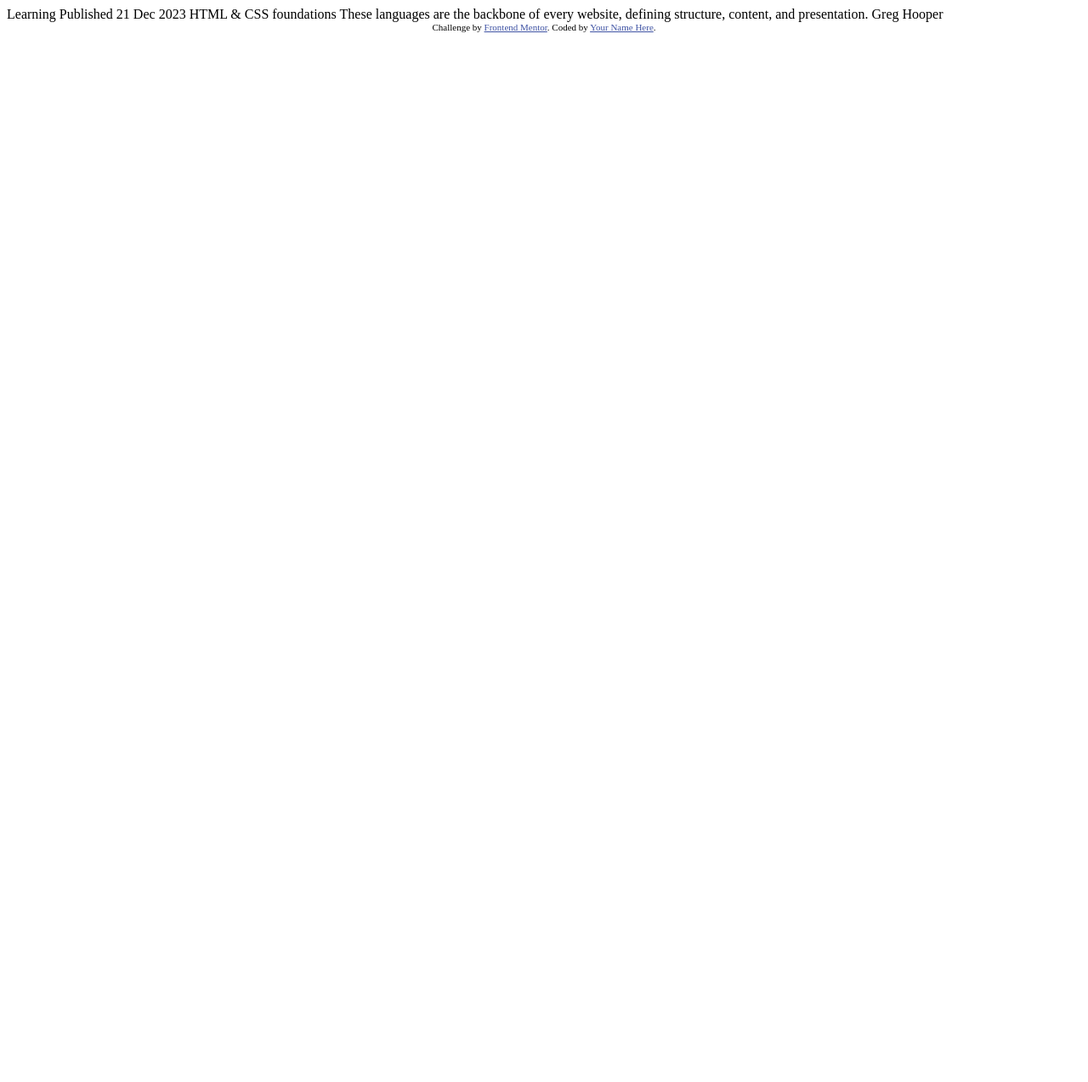
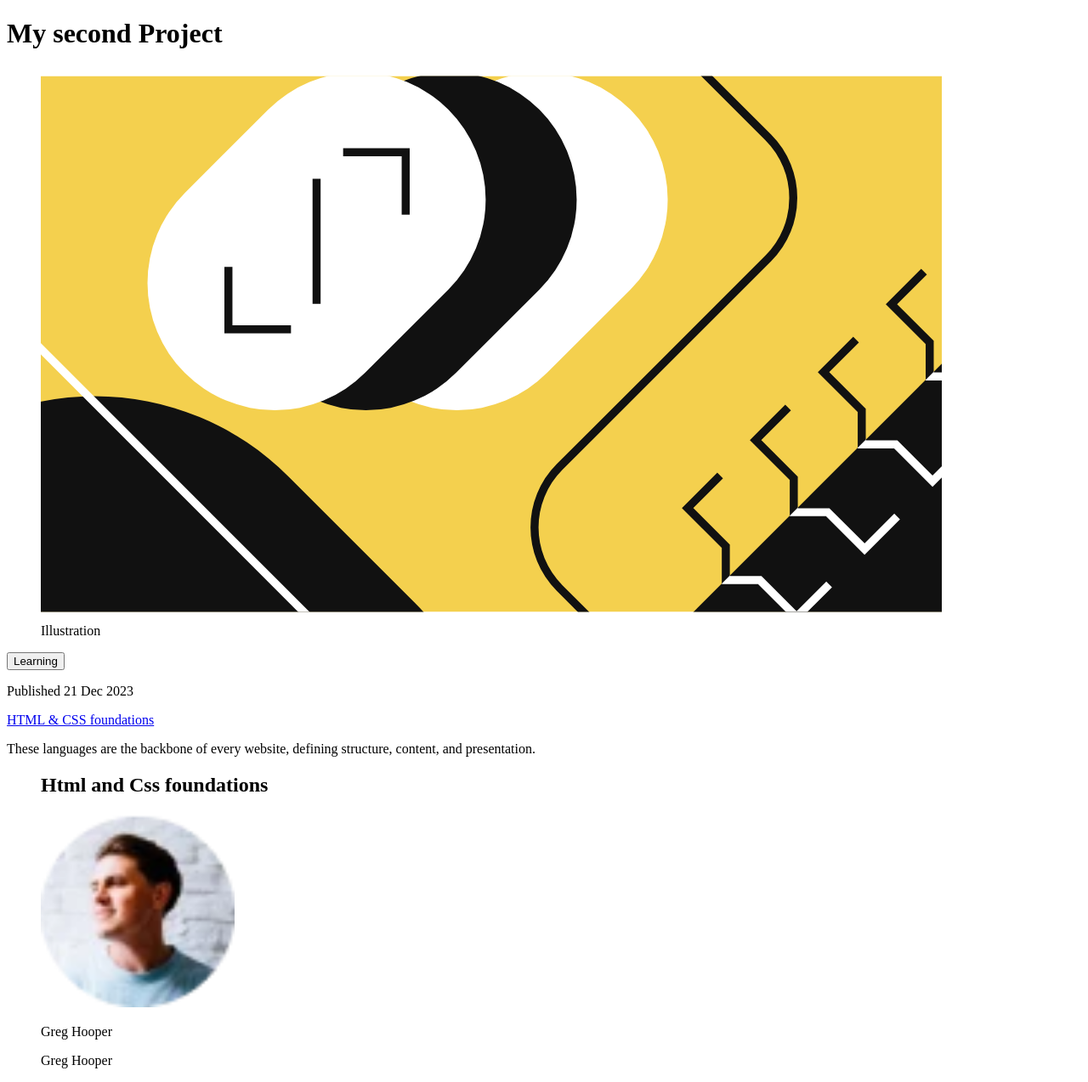
Before and after one commit to Bisshy/blog-preview-card-main, a plain HTML site: page index.html in a window 1280 px wide. Shown: the whole page at 85% size. Before the commit the page ends 800 px from the top, so only its background shows below. Drawn offline with Linux system fonts and the light colour scheme.

Commit message:
Index file no error

```diff
--- /dev/null
+++ b/css/style.css
@@ -0,0 +1,2 @@
+
+@import url('https://fonts.googleapis.com/css2?family=Figtree:ital,wght@0,300..900;1,300..900&display=swap');
--- a/index.html
+++ b/index.html
@@ -4,31 +4,32 @@
   <meta charset="UTF-8">
   <meta name="viewport" content="width=device-width, initial-scale=1.0"> <!-- displays site properly based on user's device -->
 
+  <title>Frontend Mentor | Blog preview card</title>
   <link rel="icon" type="image/png" sizes="32x32" href="./assets/images/favicon-32x32.png">
+  <link rel="stylesheet" href="css/style.css">
 
-  <title>Frontend Mentor | Blog preview card</title>
-
-  <!-- Feel free to remove these styles or customise in your own stylesheet 👍 -->
-  <style>
-    .attribution { font-size: 11px; text-align: center; }
-    .attribution a { color: hsl(228, 45%, 44%); }
-  </style>
 </head>
 <body>
+  <main class="main">
+    <h1 class="offscreen">My second Project</h1>
+    <figure class="main__fig1">
+      <img src="assets/images/illustration-article.svg" alt="Illustration" title="illustration" width="1060" height="650">
+      <figcaption class="offscreen">Illustration</figcaption>
+    </figure>
+    <button class="main__button">Learning</button>
 
-  Learning
 
-  Published 21 Dec 2023
+      <p class="main__p1">Published 21 Dec 2023</p>
 
-  HTML & CSS foundations
+    <a href="/">  HTML & CSS foundations</a>
 
-  These languages are the backbone of every website, defining structure, content, and presentation.
-
-  Greg Hooper
-
-  <div class="attribution">
-    Challenge by <a href="https://www.frontendmentor.io?ref=challenge" target="_blank">Frontend Mentor</a>.
-    Coded by <a href="#">Your Name Here</a>.
-  </div>
+      <p class="main__p2">These languages are the backbone of every website, defining structure, content, and presentation.</p>
+    <figure class="main__fig2">
+      <h2 class="offscreen">Html and Css foundations</h2>
+      <img src="assets/images/image-avatar.webp" alt="Greg Hooper" title="Greg Hooper" width="228" height="228" class="float">
+       <p class=main__p3>Greg Hooper</p>
+      <figcaption class="offscreen">Greg Hooper</figcaption>
+    </figure>
+  </main>
 </body>
 </html>
```
